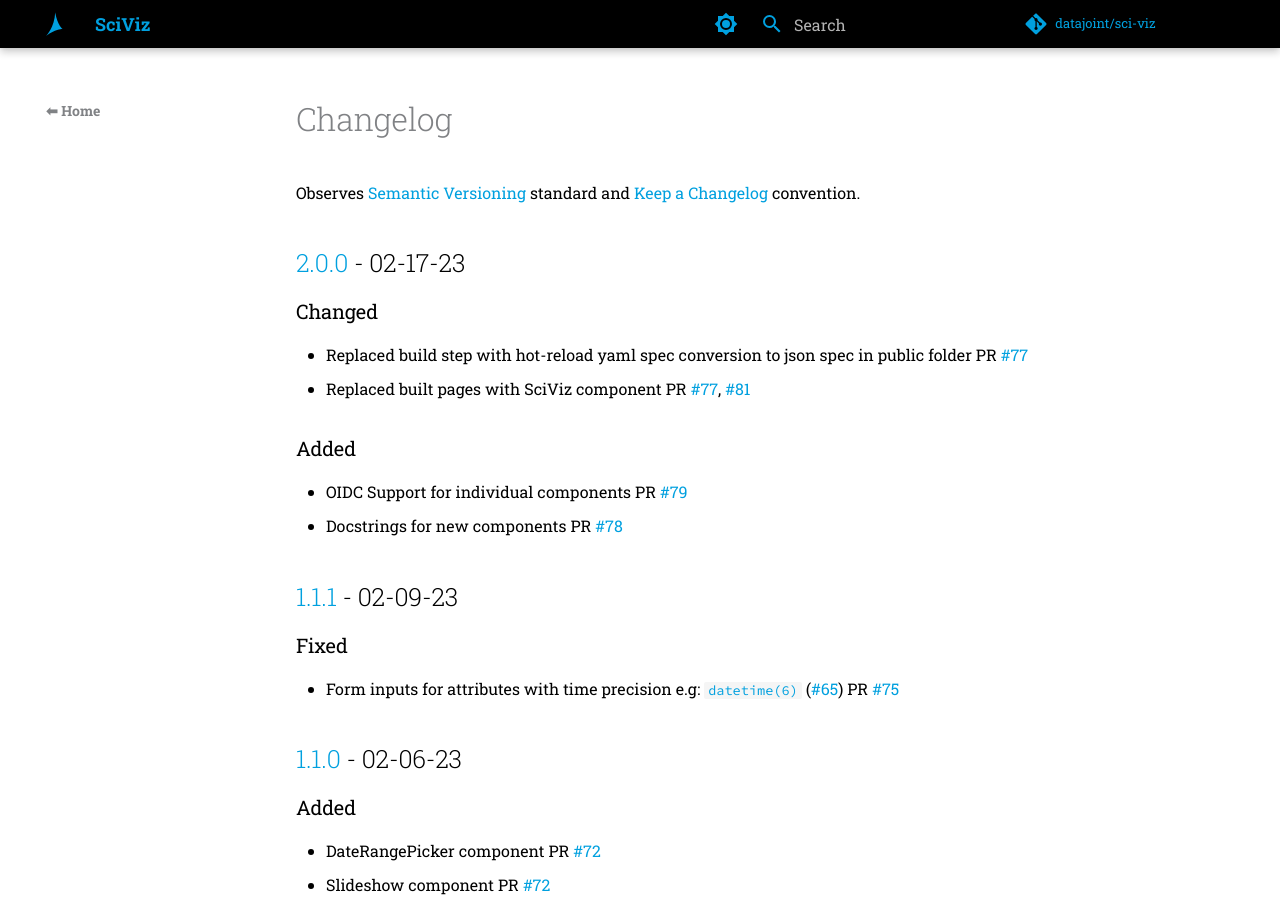
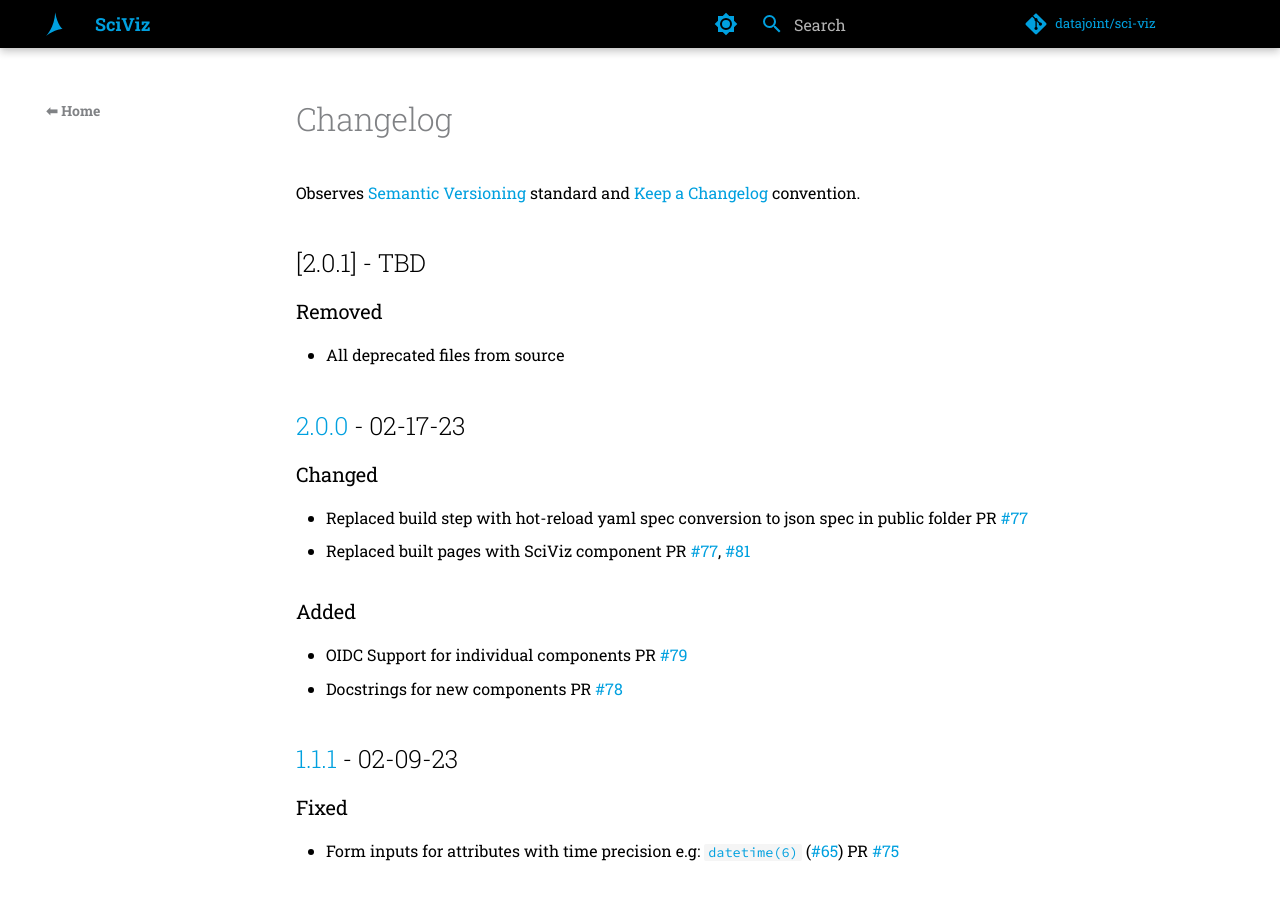
Before and after one commit to datajoint/sci-viz, an MkDocs documentation site: the page built from docs/src/changelog.md, in a window 1280 px wide and 900 px high. Built offline with MkDocs 1.6.1 and Material for MkDocs 9.7.7, drawn with Linux system fonts in a browser that asks for light colours; comment, search, counter and statistics services are not loaded; the version menu is left out.

Commit message:
changelog and ver

```diff
--- a/docs/src/changelog.md
+++ b/docs/src/changelog.md
@@ -1,6 +1,12 @@
 # Changelog
 
 Observes [Semantic Versioning](https://semver.org/spec/v2.0.0.html) standard and [Keep a Changelog](https://keepachangelog.com/en/1.0.0/) convention.
+
+## [2.0.1] - TBD
+
+### Removed
+
+- All deprecated files from source
 
 ## [2.0.0] - 02-17-23
 
--- a/package.json
+++ b/package.json
@@ -1,6 +1,6 @@
 {
     "name": "app",
-    "version": "2.0.0",
+    "version": "2.0.1",
     "private": true,
     "homepage": ".",
     "dependencies": {
```
